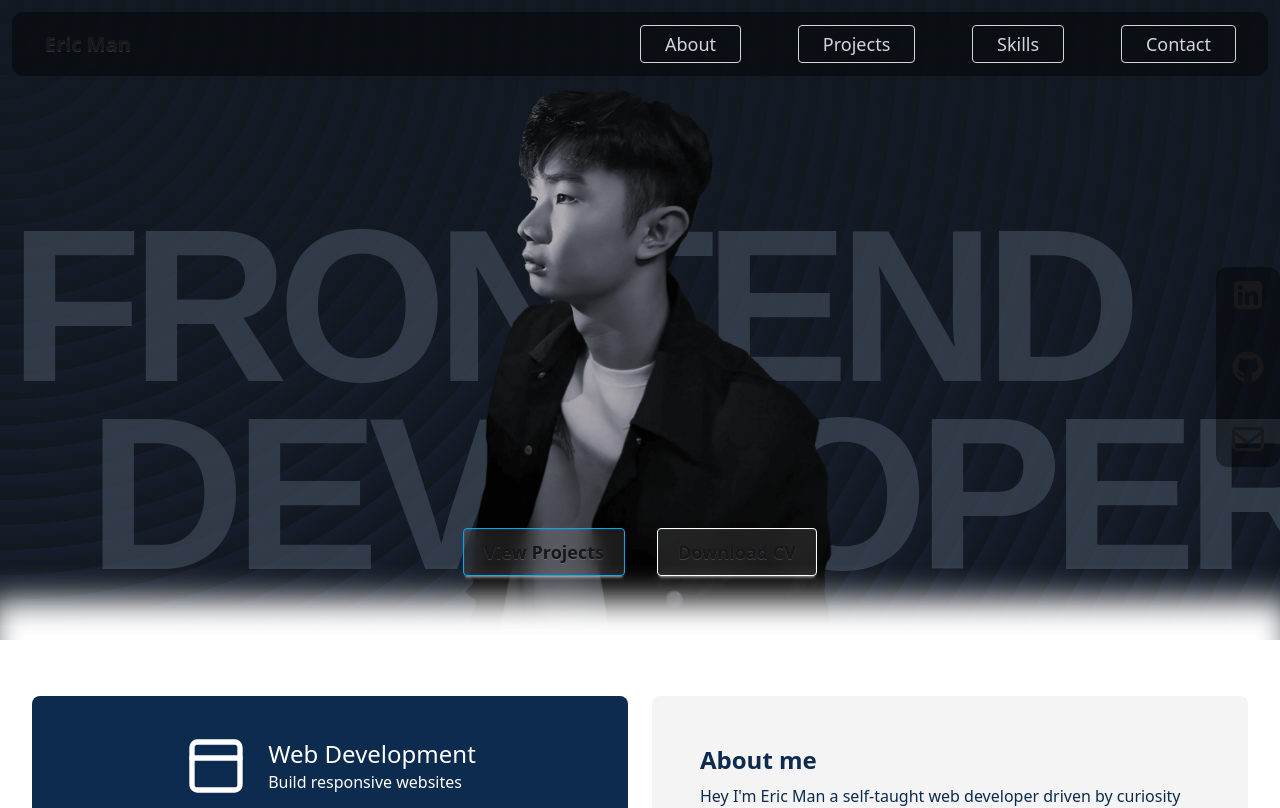
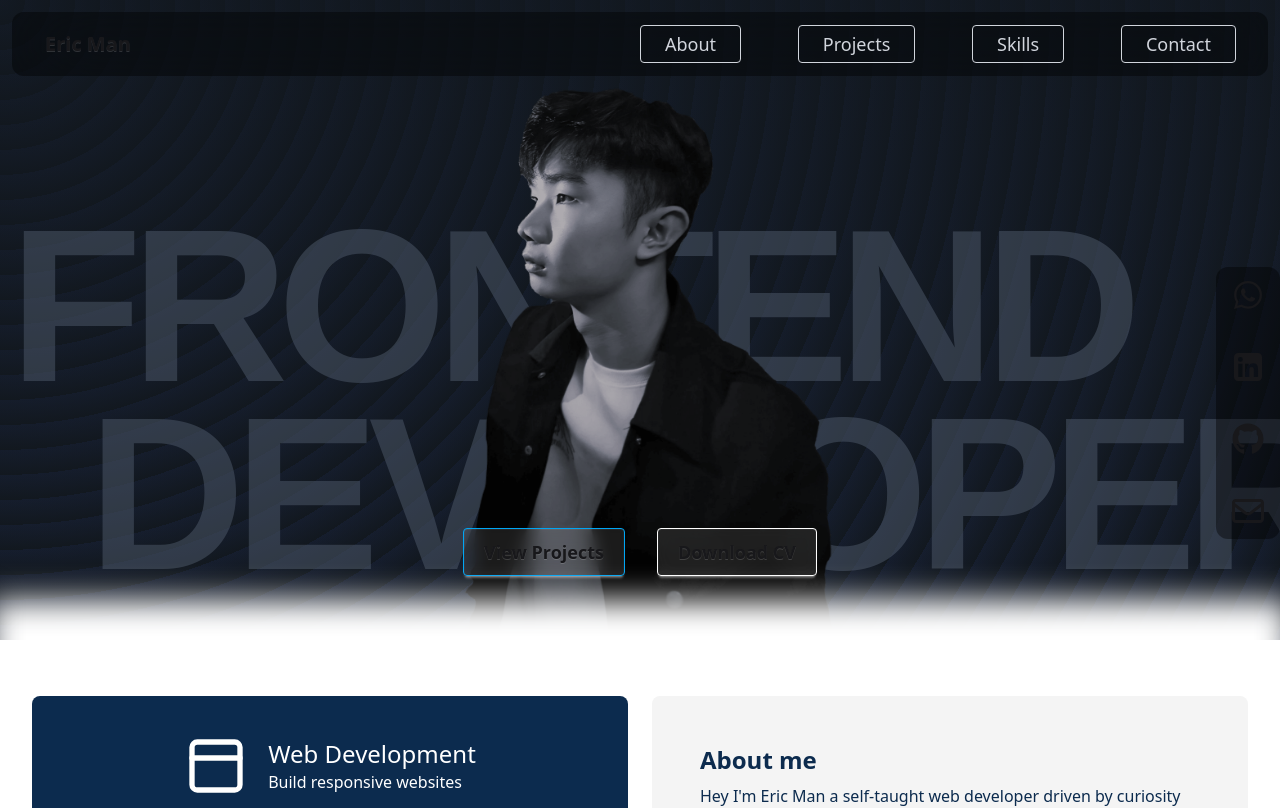
Before and after one commit to Mman7/portfolio, a Next.js app: page / in a window 1280 px wide. Shown: the top 808 px of the page. Built offline with nearby package versions, Linux system fonts and the light colour scheme.

Commit message:
added: whatsapp contact button

```diff
--- a/src/components/hero/hero.tsx
+++ b/src/components/hero/hero.tsx
@@ -2,7 +2,11 @@ import { FontAwesomeIcon } from "@fortawesome/react-fontawesome";
 import Avatar from "@/public/avatar.png";
 import MobileAvatar from "@/public/mobile_avatar.png";
 import Image from "next/image";
-import { faGithub, faSquareLinkedin } from "@fortawesome/free-brands-svg-icons";
+import {
+  faGithub,
+  faSquareLinkedin,
+  faWhatsapp,
+} from "@fortawesome/free-brands-svg-icons";
 import { faEnvelope } from "@fortawesome/free-regular-svg-icons";
 import CallToAction from "./call_to_action";
 
@@ -22,7 +26,7 @@ export default function HeroSection() {
         loading="eager"
         draggable={false}
         // height={800}
-        className="z-10 hidden brightness-75 h-[calc(100%)] w-auto select-none md:block"
+        className="z-10 hidden h-[calc(100%)] w-auto brightness-75 select-none md:block"
       />
 
       <CallToAction />
@@ -49,7 +53,16 @@ export function SideContact() {
   return (
     <>
       <a
-        aria-label="LinkedIn Hello"
+        href="https://wa.me/601120568009"
+        aria-label="WhatsApp Profile"
+        className="hover:text-white"
+        title="https://wa.me/601120568009"
+        target="_blank"
+      >
+        <FontAwesomeIcon size="2xl" icon={faWhatsapp} />
+      </a>
+      <a
+        aria-label="LinkedIn Profile"
         href="https://www.linkedin.com/in/man-eric-2aa13b159/"
         target="_blank"
         className="hover:text-white"
@@ -58,7 +71,7 @@ export function SideContact() {
         <FontAwesomeIcon size="2xl" icon={faSquareLinkedin} />
       </a>
       <a
-        aria-label="Github Hello"
+        aria-label="Github Profile"
         href="https://github.com/Mman7"
         target="_blank"
         title="https://github.com/Mman7"
@@ -67,7 +80,7 @@ export function SideContact() {
         <FontAwesomeIcon size="2xl" icon={faGithub} />
       </a>
       <a
-        aria-label="Gmail Hello"
+        aria-label="Gmail Address"
         title="youzai0427@gmail.com"
         target="_blank"
         href="https://mail.google.com/mail/?view=cm&fs=1&to=youzai0427@gmail.com"
```
